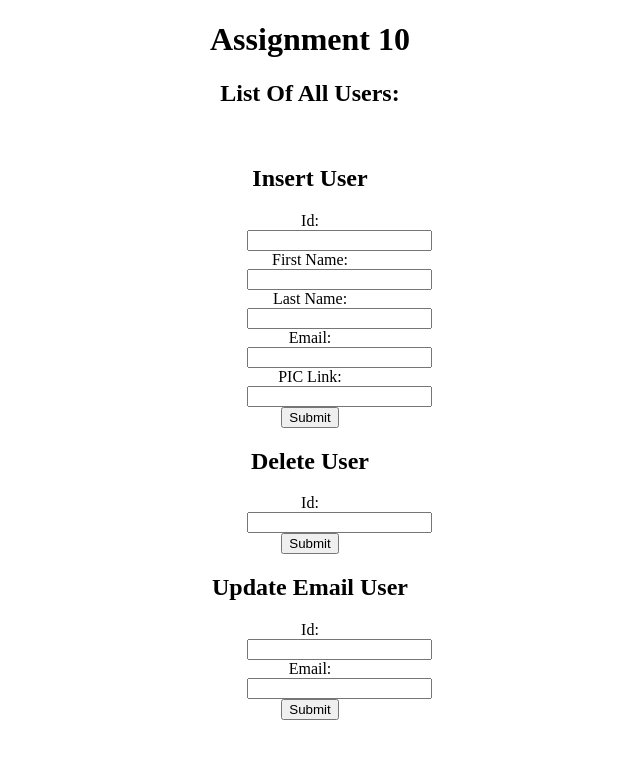
After one commit to LiranMor25/Liran.Mor, a Flask app: template FlaskProject/pages/assignment10/templates/assignment10.html in a window 1280 px wide. The commit adds this page. Shown: the top 759 px of the page, without its empty margins (330-970 px from the left). Run offline with Flask 2, Linux system fonts and the light colour scheme; the template is opened without the code that fills it, so the values that code supplies are empty.

Commit message:
assignment10

```diff
--- a/FlaskProject/app.py
+++ b/FlaskProject/app.py
@@ -1,8 +1,11 @@
 from flask import Flask, url_for, redirect
-from flask import render_template, request, session
+from flask import render_template, request, session, blueprints
 
 app = Flask(__name__)
 app.secret_key = '123'
+
+from pages.assignment10.assignment10 import assignment10
+app.register_blueprint(assignment10)
 
 
 @app.route('/', methods=['GET', 'POST', 'DELETE', 'PUT'])
@@ -51,6 +54,11 @@ def hello_assignment9():
     return render_template('assignment9.html', request_method=request.method, username=username)
 
 
+@app.route('/assignment10', methods=['GET', 'POST', 'DELETE', 'PUT'])
+def hello_assignment10():
+    return render_template('assignment10.html')
+
+
 @app.route('/log_out')
 def log_out():
         session['logged_in'] = False
--- /dev/null
+++ b/FlaskProject/pages/assignment10/templates/assignment10.html
@@ -0,0 +1,82 @@
+<!DOCTYPE html>
+<html lang="en">
+<head>
+    <meta charset="UTF-8">
+    <title>Assignment 10</title>
+</head>
+<body style="text-align: center">
+
+<h1>Assignment 10</h1>
+    <div>
+        <h2>List Of All Users:</h2>
+        <ul>
+            {% if users %}
+                {% for user in users %}
+                    <li>
+                         <h3>{{ user.FirstName }}, {{ user.LastName }}, {{ user.UserEmail }}</h3>
+                        <img src="{{ user.avatar }}" alt="Profile Picture"/>
+                    </li>
+                {% endfor %}
+            {% endif %}
+        </ul>
+        <br>
+    </div>
+    <div>
+        <h2>Insert User</h2>
+        <form action="/insert_user" method="POST" style="
+                    text-align: center;
+                    width: 10%;
+                    margin: auto;
+                ">
+                <label for="idnumber">Id:</label>
+                <input name="id" type="number" required>
+                <label for="fname">First Name:</label>
+                <input name="fname" type="text" required>
+                <label for="lname">Last Name:</label>
+                <input name="lname" type="text" required>
+                <label for="email">Email:</label>
+                <input name="email" type="email" required><br>
+                <label for="avatar">PIC Link:</label>
+                <input name="avatar" type="text" required><br>
+                <input type="submit">
+        </form>
+    </div>
+
+     <div>
+        <h2>Delete User</h2>
+        <form action="/delete_user" method="POST" style="
+                    text-align: center;
+                    width: 10%;
+                    margin: auto;
+                ">
+                <label for="idnumber">Id:</label>
+                <input name="id" type="number" required><br>
+                <input type="submit" onclick="myFunction()">
+                <script>
+                    function myFunction() {
+                    alert("The User Deleted!");}
+                </script>
+
+        </form>
+    </div>
+
+     <div>
+        <h2>Update Email User</h2>
+        <form action="/update_user" method="GET" style="
+                    text-align: center;
+                    width: 10%;
+                    margin: auto;
+                ">
+                <label for="idnumber">Id:</label>
+                <input name="id" type="number" required><br>
+                <label for="email">Email:</label>
+                <input name="email" type="email" required><br>
+                <input type="submit" onclick="myFunction1()">
+                <script>
+                    function myFunction1() {
+                    alert("The User is Updated!");}
+                </script>
+        </form>
+    </div>
+</body>
+</html>
--- a/FlaskProject/templates/cv.html
+++ b/FlaskProject/templates/cv.html
@@ -1,3 +1,4 @@
+
 <!DOCTYPE html>
 <html lang="en">
 <head>
@@ -22,6 +23,7 @@
                         <li><a href="{{ url_for('hello_contact') }}">Contact List</a></li>
                         <li><a href="{{ url_for('hello_assignment8') }}">Assignment 8</a></li>
                         <li><a href="{{ url_for('hello_assignment9') }}">Assignment 9</a></li>
+                        <li><a href="{{ url_for('hello_assignment10') }}">Assignment 10</a></li>
                     </ul>
                 </nav>
             </strong>
```
Also changed, not shown: FlaskProject/pages/assignment10/assignment10.py (added, +72 -0 lines).
